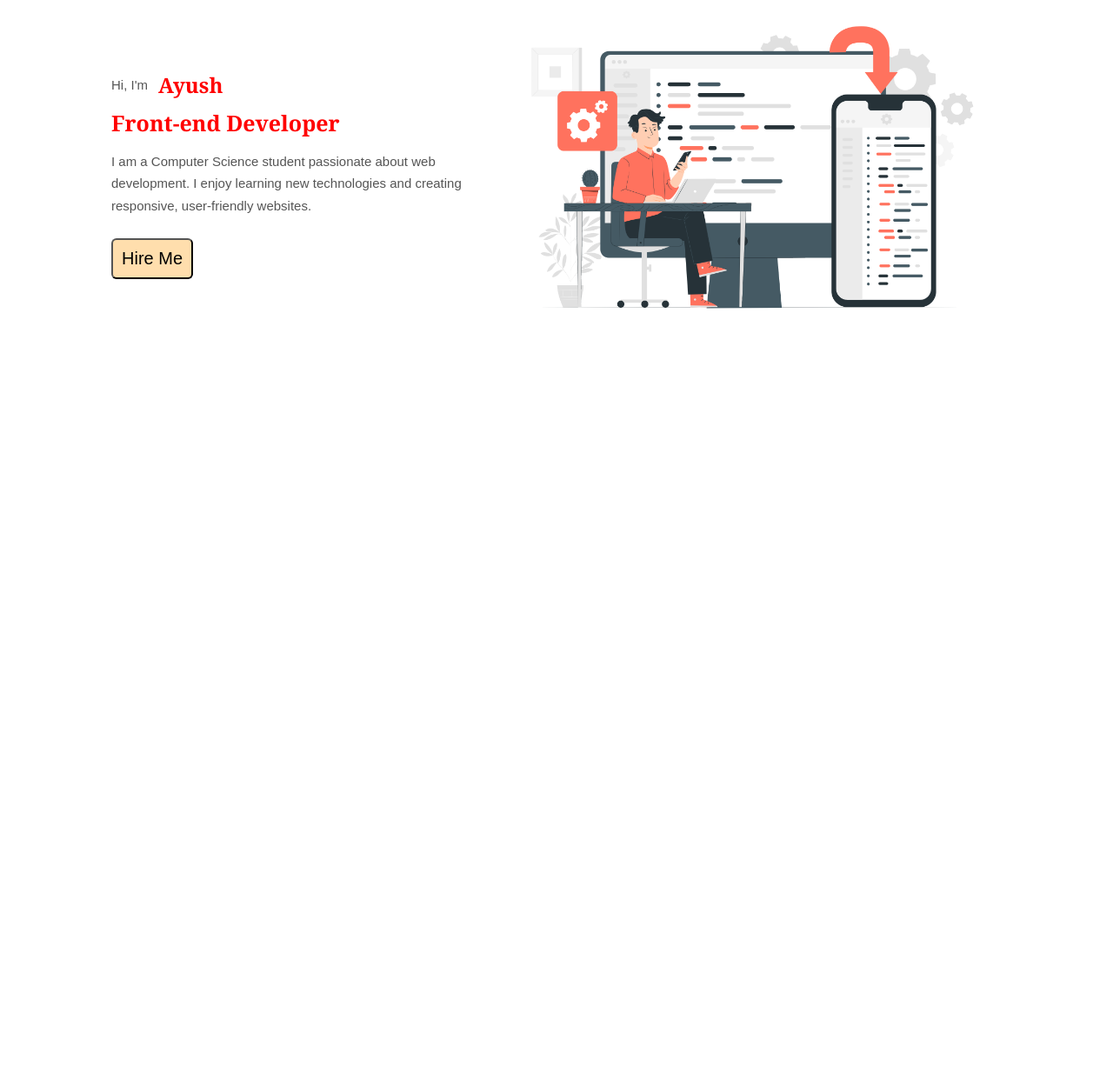
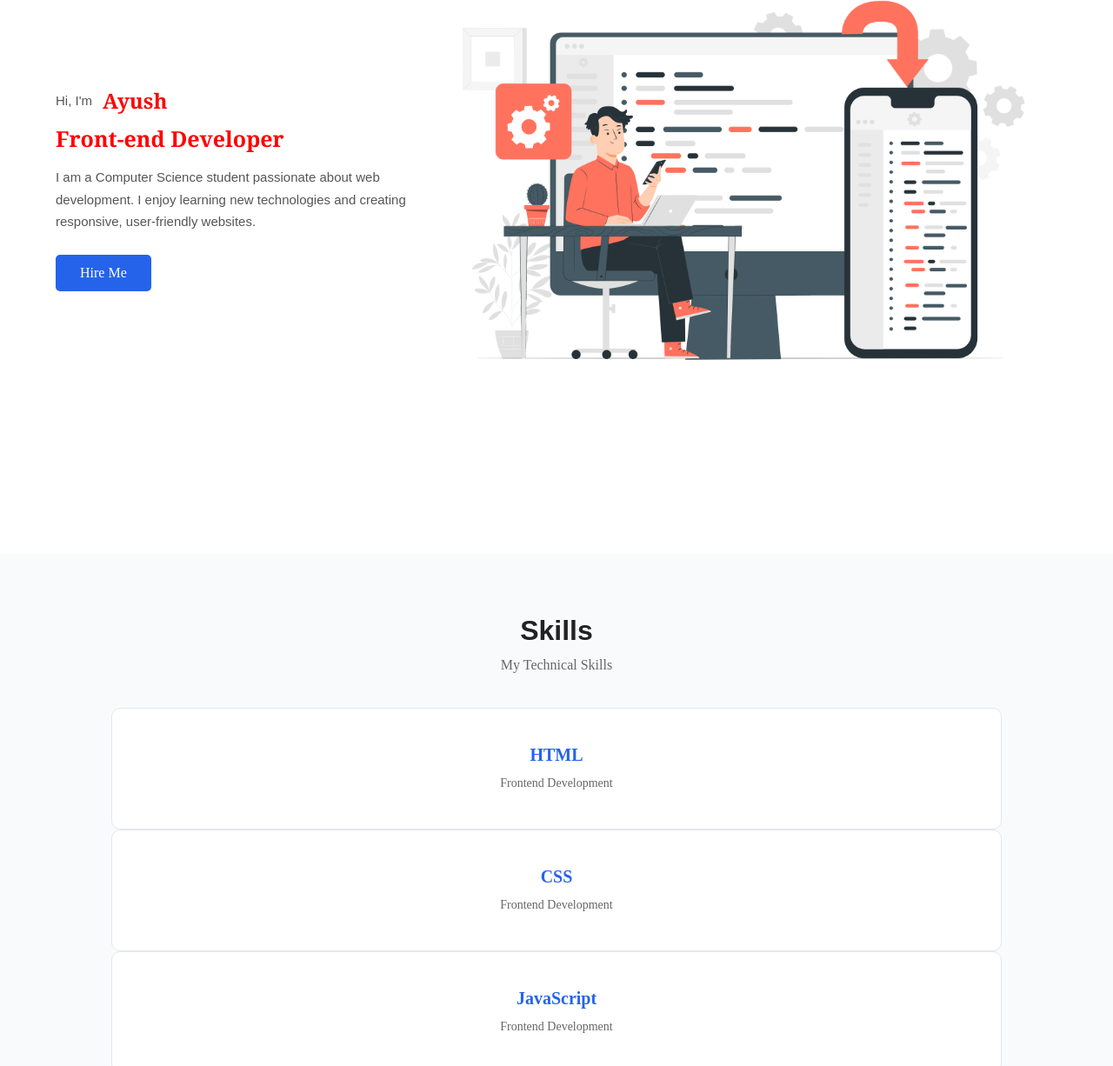
Before and after one commit to ayush04-sr/jtg-portfolio, a plain HTML site: page index.html in a window 1280 px wide. Shown: the part 228-1454 px from the top of the page at 87% size. Before the commit the page ends 800 px from the top, so only its background shows below. Drawn offline with Linux system fonts and the light colour scheme.

Commit message:
feat: add skills section

```diff
--- a/index.html
+++ b/index.html
@@ -1,26 +1,28 @@
 <!DOCTYPE html>
 <html lang="en">
+
 <head>
     <meta charset="UTF-8">
     <meta name="viewport" content="width=device-width, initial-scale=1.0">
     <title>Document</title>
     <link rel="stylesheet" href="style.css">
 </head>
+
 <body>
     <header>
         <nav>
-            <div class= "logo">
+            <div class="logo">
                 JTG
-             </div>
+            </div>
 
-             <div class = "nav-links">
+            <div class="nav-links">
                 <a href="#home"> HOME </a>
                 <a href="#skills"> SKILLS</a>
                 <a href="#education"> EDUCATION </a>
                 <a href="#projects"> PROJECTS </a>
                 <a href="#recommendation"> RECOMMENDATION </a>
                 <a href="#contact"> CONTACT </a>
-             </div>
+            </div>
 
 
         </nav>
@@ -33,8 +35,9 @@
                 <h1>Ayush</h1>
             </div>
             <h4>Front-end Developer</h4>
-            <p>I am a Computer Science student passionate about web development. I enjoy learning new technologies and creating responsive, user-friendly websites.</p>
-            <button> Hire Me </button>
+            <p>I am a Computer Science student passionate about web development. I enjoy learning new technologies and
+                creating responsive, user-friendly websites.</p>
+            <a href="#contact" class="hire-btn"> Hire Me </a>
         </div>
 
         <div class="hero-image">
@@ -42,7 +45,46 @@
         </div>
     </section>
 
+    <section id="skills" class="skills">
+        <div class="skills-container">
+            <h2>Skills</h2>
+            <p>My Technical Skills</p>
+        </div>
+        <div class="skills-list">
 
-    <script src = "script.js"></script>
+            <div class="skill-card">
+                <h3>HTML </h3>
+                <p>Frontend Development <br> </p>
+            </div>
+        </div>
+
+        <div class="skill-card">
+            <h3>CSS</h3>
+            <p>Frontend Development</p>
+        </div>
+
+        <div class="skill-card">
+            <h3>JavaScript</h3>
+            <p>Frontend Development</p>
+        </div>
+
+        <div class="skill-card">
+            <h3>React</h3>
+            <p>Frontend Development</p>
+        </div>
+
+        <div class="skill-card">
+            <h3>Python</h3>
+            <p>Programming</p>
+        </div>
+
+        <div class="skill-card">
+            <h3>Java</h3>
+            <p>Programming</p>
+        </div>
+    </section>
+
+    <script src="script.js"></script>
 </body>
+
 </html>
--- a/style.css
+++ b/style.css
@@ -10,7 +10,7 @@ nav{
     align-items: center;
     padding: 15px 40px;
     background-color: white;
-
+    border-bottom: 1px solid #e5e7eb;
 }
 
 .logo{
@@ -49,6 +49,8 @@ nav{
     line-height: 1.7;
 }
 
+/* Hero Section */
+
 .hero-content h1{
     font-family: Georgia, 'Times New Roman', Times, serif;
     color: red;
@@ -67,8 +69,8 @@ nav{
     display: flex;
     justify-content: space-between;
     align-items: center;
-    min-height: 55vh;
-    padding: 60px 10%;
+    min-height: 85vh;
+    padding: 0px 5% 60px;
 }
 
 .hero-content button:hover{
@@ -105,7 +107,87 @@ nav{
 }
 
 .hero-image img{
-    width: 550px;
+    width: 700px;
     height: auto;
     object-fit: contain;
 }
+.hire-btn {
+    display: inline-block;
+    margin-top: 25px;
+    padding: 12px 28px;
+    background-color: #2563eb;
+    color: white;
+    text-decoration: none;
+    border-radius: 5px;
+    transition: 0.3s ease;
+}
+
+.hire-btn:hover {
+    background-color: #1d4ed8;
+}
+
+/* SKILLS SECTION */
+
+.skills {
+    padding: 70px 10%;
+    background-color: #f8fafc;
+}
+
+.skills-container {
+    max-width: 1100px;
+    margin: 0 auto;
+}
+
+.skills-container h2 {
+    font-size: 32px;
+    font-family: Arial, Helvetica, sans-serif;
+    text-align: center;
+    color: #222;
+    margin-bottom: 12px;
+}
+
+.skills-container > p {
+    text-align: center;
+    color: #666;
+    font-size: 16px;
+    margin-bottom: 40px;
+}
+
+/* SKILL CARDS */
+
+.skills-list {
+    display: grid;
+    grid-template-columns: repeat(auto-fit, minmax(180px, 1fr));
+    gap: 25px;
+}
+
+.skill-card {
+    min-height: 140px;
+    padding: 25px 20px;
+    background-color: white;
+    border: 1px solid #e5e7eb;
+    border-radius: 10px;
+    text-align: center;
+    display: flex;
+    flex-direction: column;
+    justify-content: center;
+    align-items: center;
+    transition: transform 0.3s ease, box-shadow 0.3s ease;
+}
+
+.skill-card h3 {
+    font-size: 20px;
+    color: #2563eb;
+    margin-bottom: 10px;
+}
+
+.skill-card p {
+    font-size: 14px;
+    color: #666;
+    line-height: 1.5;
+}
+
+.skill-card:hover {
+    transform: translateY(-5px);
+    box-shadow: 0 8px 20px rgba(0, 0, 0, 0.08);
+}
```
